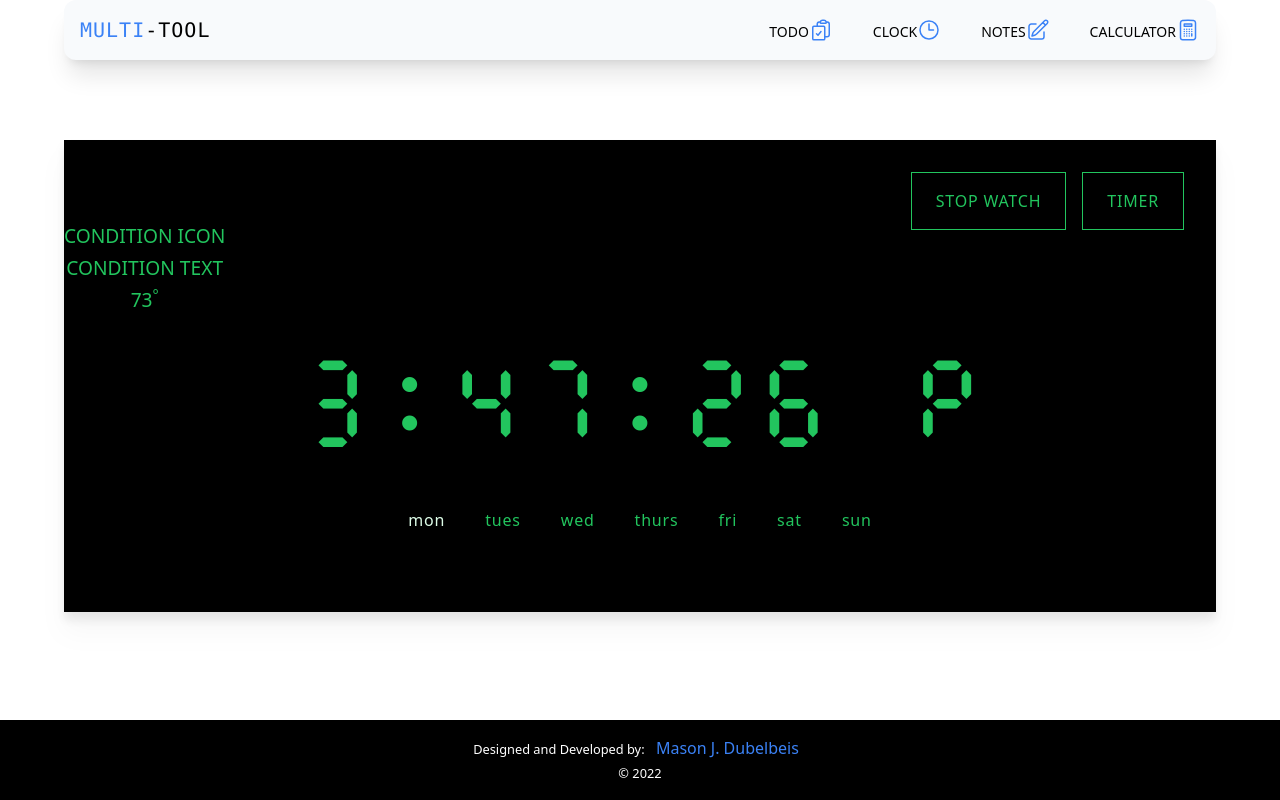
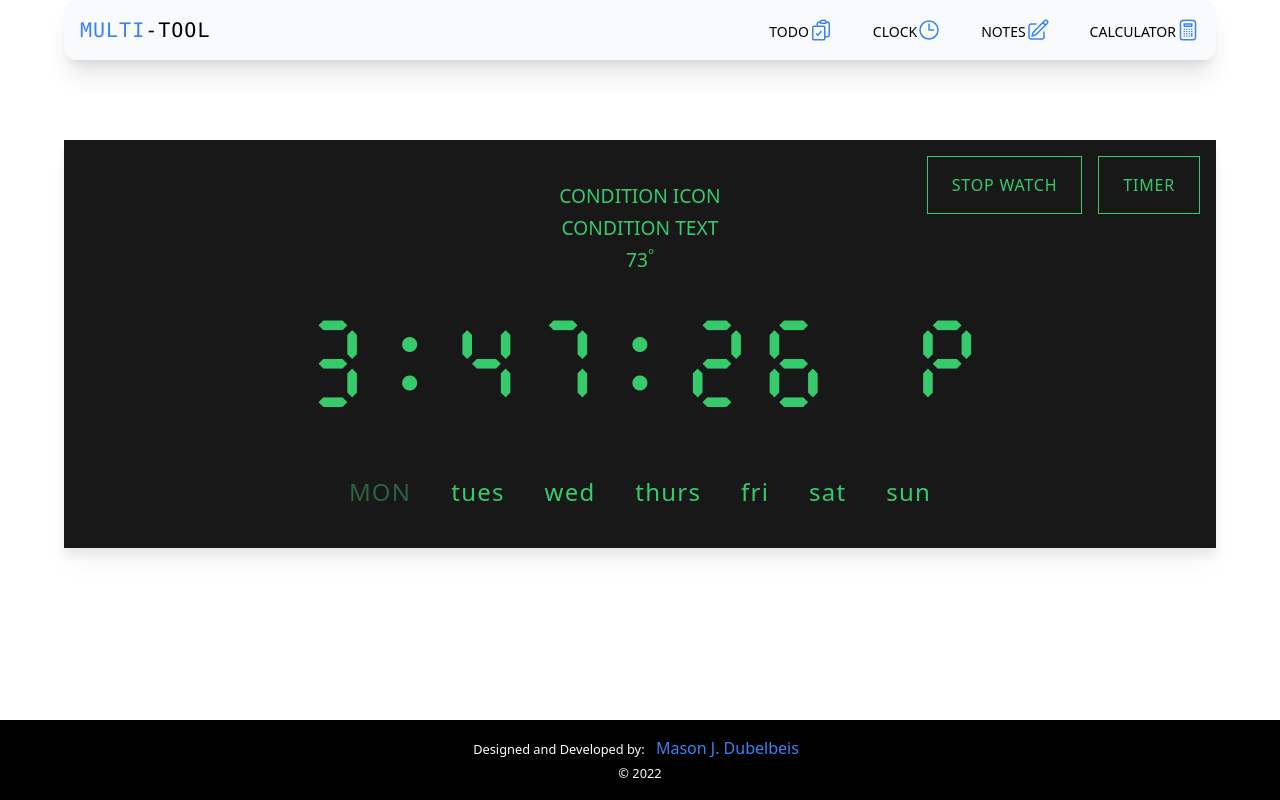
Before and after one commit to mdubelbeis/alarm-clock, a React (Vite) app: page /clock in a window 1280 px wide. Built offline with nearby package versions, Linux system fonts and the light colour scheme.

Commit message:
restyling Clock

```diff
--- a/src/components/Clock/ClockNav.tsx
+++ b/src/components/Clock/ClockNav.tsx
@@ -18,7 +18,7 @@ const ClockNav: React.FC = () => {
   });
   return (
     <nav>
-      <ul className="flex gap-4 justify-center p-4 lg:flex-row lg:absolute lg:top-4 lg:right-4">
+      <ul className="flex gap-4 justify-center lg:flex-row lg:absolute lg:top-4 lg:right-4">
         {listItem}
       </ul>
     </nav>
--- /dev/null
+++ b/src/components/Clock/ClockTopWidgetBar.tsx
@@ -0,0 +1,14 @@
+import React from "react";
+import ClockNav from "./ClockNav";
+import Weather from "./Weather";
+
+const ClockTopWidgetBar: React.FC = () => {
+  return (
+    <div className="flex flex-col w-full justify-center text-center lg:flex-row ">
+      <ClockNav />
+      <Weather />
+    </div>
+  );
+};
+
+export default ClockTopWidgetBar;
--- a/src/components/Clock/DaysList.tsx
+++ b/src/components/Clock/DaysList.tsx
@@ -22,7 +22,9 @@ const DaysList: React.FC<DaysListProps> = ({ day }) => {
           <li
             key={weekday.id}
             className={`${
-              weekday.day === day ? "text-green-100" : "text-green-500"
+              weekday.day === day
+                ? "text-green-900 uppercase"
+                : "text-green-500"
             } tracking-wider`}
           >
             {weekday.day}
--- a/src/components/Clock/Weather.tsx
+++ b/src/components/Clock/Weather.tsx
@@ -33,7 +33,7 @@ const Weather: React.FC = () => {
   };
 
   return (
-    <div className="w-full flex flex-col lg:flex-row justify-center items-center lg:justify-between text-2xl gap-2">
+    <div className="text-2xl">
       <div className="flex flex-col text-center">
         <small>CONDITION ICON</small>
         <small>CONDITION TEXT</small>
--- a/src/components/ui/Time.tsx
+++ b/src/components/ui/Time.tsx
@@ -15,8 +15,8 @@ const Time: React.FC = () => {
 
   return (
     <div className="relative w-full px-4">
-      <p className="flex items-center justify-center font-digital text-4xl md:text-7xl px-4 py-12 lg:px-10 lg:text-8xl text-center w-full ">
-        {output}
+      <p className="flex items-center justify-center drop-shadow-xl shadow-green-500 font-digital text-4xl md:text-7xl px-4 py-12 lg:px-10 lg:text-8xl text-center w-full ">
+        <span className="shadow-lg">{output}</span>
       </p>
     </div>
   );
--- a/src/components/ui/Weekday.tsx
+++ b/src/components/ui/Weekday.tsx
@@ -39,7 +39,7 @@ const Weekday: React.FC = () => {
   };
 
   return (
-    <div className="flex flex-col items-center justify-center">
+    <div className="flex flex-col items-center justify-center gap-2 text-2xl">
       <TodayDate />
       <DaysList day={day} />
       <div className="lg:hidden">{day.toUpperCase()}</div>
--- a/src/pages/Clock/Clock.tsx
+++ b/src/pages/Clock/Clock.tsx
@@ -1,4 +1,5 @@
 import ClockNav from "../../components/Clock/ClockNav";
+import ClockTopWidgetBar from "../../components/Clock/ClockTopWidgetBar";
 import Weather from "../../components/Clock/Weather";
 
 import Time from "../../components/ui/Time";
@@ -17,9 +18,8 @@ import Weekday from "../../components/ui/Weekday";
 
 const Clock: React.FC = () => {
   return (
-    <div className="relative bg-black text-green-500 drop-shadow-xl py-20">
-      <ClockNav />
-      <Weather />
+    <div className="bg-black opacity-90 text-green-500 drop-shadow-xl py-10">
+      <ClockTopWidgetBar />
       <Time />
       <Weekday />
     </div>
```
